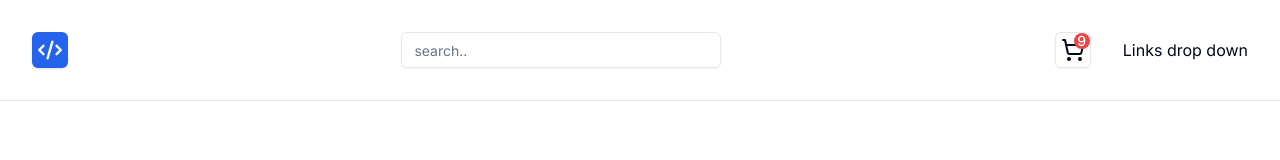
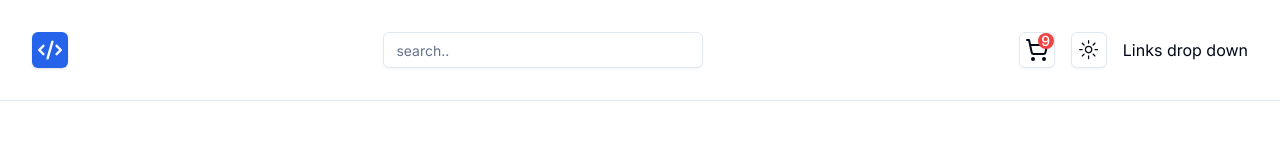
Before and after one commit to ReactRay/Next-Js-store, a Next.js app: page /products in a window 1280 px wide. Shown: the top 160 px of the page. Built offline with nearby package versions, Linux system fonts and the light colour scheme.

Commit message:
cart icons and darkmode

```diff
--- /dev/null
+++ b/app/Providers.tsx
@@ -0,0 +1,15 @@
+
+'use client'
+
+import { ThemeProvider } from './ThemeProvider'
+import React from 'react'
+
+function Providers({ children }: { children: React.ReactNode }) {
+    return (
+        <ThemeProvider attribute='class' defaultTheme='system' enableSystem disableTransitionOnChange>
+            {children}
+        </ThemeProvider>
+    )
+}
+
+export default Providers
--- /dev/null
+++ b/app/ThemeProvider.tsx
@@ -0,0 +1,9 @@
+'use client';
+
+import * as React from 'react';
+import { ThemeProvider as NextThemesProvider } from 'next-themes';
+import { type ThemeProviderProps } from 'next-themes/dist/types';
+
+export function ThemeProvider({ children, ...props }: ThemeProviderProps) {
+    return <NextThemesProvider {...props}>{children}</NextThemesProvider>;
+}
--- a/app/layout.tsx
+++ b/app/layout.tsx
@@ -3,6 +3,7 @@
 import './globals.css';
 import NavBar from '@/components/navbar/NavBar';
 import Container from '@/components/global/Container';
+import Providers from './Providers';
 const inter = Inter({ subsets: ['latin'] });
 
 export const metadata: Metadata = {
@@ -18,14 +19,19 @@
   return (
     <html lang='en' suppressHydrationWarning>
       <body className={inter.className}>
-        <NavBar />
-        <Container className='py-20'>
-
-          {children}
-
-        </Container>
+        <Providers>
 
 
+
+
+          <NavBar />
+          <Container className='py-20'>
+
+            {children}
+
+          </Container>
+
+        </Providers>
       </body>
     </html>
   );
--- a/components/navbar/DarkMode.tsx
+++ b/components/navbar/DarkMode.tsx
@@ -1,13 +1,41 @@
+'use client';
+
+import * as React from 'react';
+import { MoonIcon, SunIcon } from '@radix-ui/react-icons';
+import { useTheme } from 'next-themes';
+
+import { Button } from '@/components/ui/button';
+import {
+    DropdownMenu,
+    DropdownMenuContent,
+    DropdownMenuItem,
+    DropdownMenuTrigger,
+} from '@/components/ui/dropdown-menu';
+
+export default function ModeToggle() {
+    const { setTheme } = useTheme();
 
 
-import React from 'react'
-
-function DarkMode() {
     return (
-        <div>
-
-        </div>
-    )
+        <DropdownMenu>
+            <DropdownMenuTrigger asChild>
+                <Button variant='outline' size='icon'>
+                    <SunIcon className='h-[1.2rem] w-[1.2rem] rotate-0 scale-100 transition-all dark:-rotate-90 dark:scale-0' />
+                    <MoonIcon className='absolute h-[1.2rem] w-[1.2rem] rotate-90 scale-0 transition-all dark:rotate-0 dark:scale-100' />
+                    <span className='sr-only'>Toggle theme</span>
+                </Button>
+            </DropdownMenuTrigger>
+            <DropdownMenuContent align='end'>
+                <DropdownMenuItem onClick={() => setTheme('light')}>
+                    Light
+                </DropdownMenuItem>
+                <DropdownMenuItem onClick={() => setTheme('dark')}>
+                    Dark
+                </DropdownMenuItem>
+                <DropdownMenuItem onClick={() => setTheme('system')}>
+                    System
+                </DropdownMenuItem>
+            </DropdownMenuContent>
+        </DropdownMenu>
+    );
 }
-
-export default DarkMode
--- a/components/navbar/LinksDropDown.tsx
+++ b/components/navbar/LinksDropDown.tsx
@@ -2,7 +2,11 @@
 
 import React from 'react'
 
+
+
 function LinksDropDown() {
+
+
     return (
         <div>
             Links drop down
```
Also changed, not shown: lib/utils.ts (line endings or trailing spaces).
